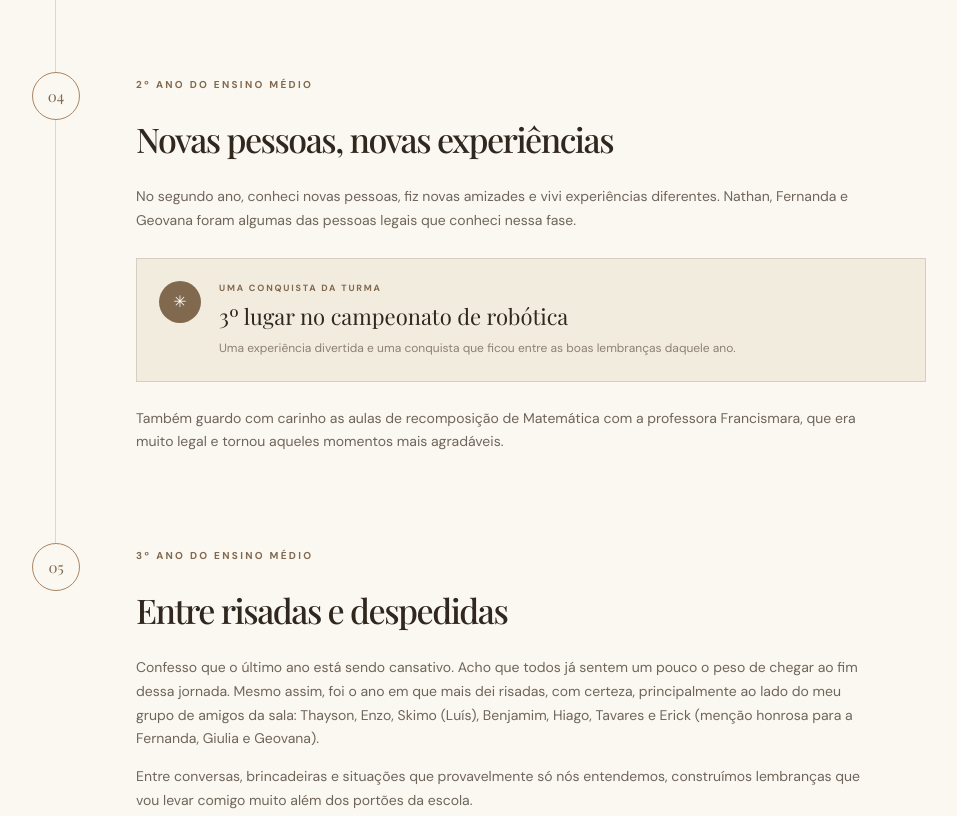
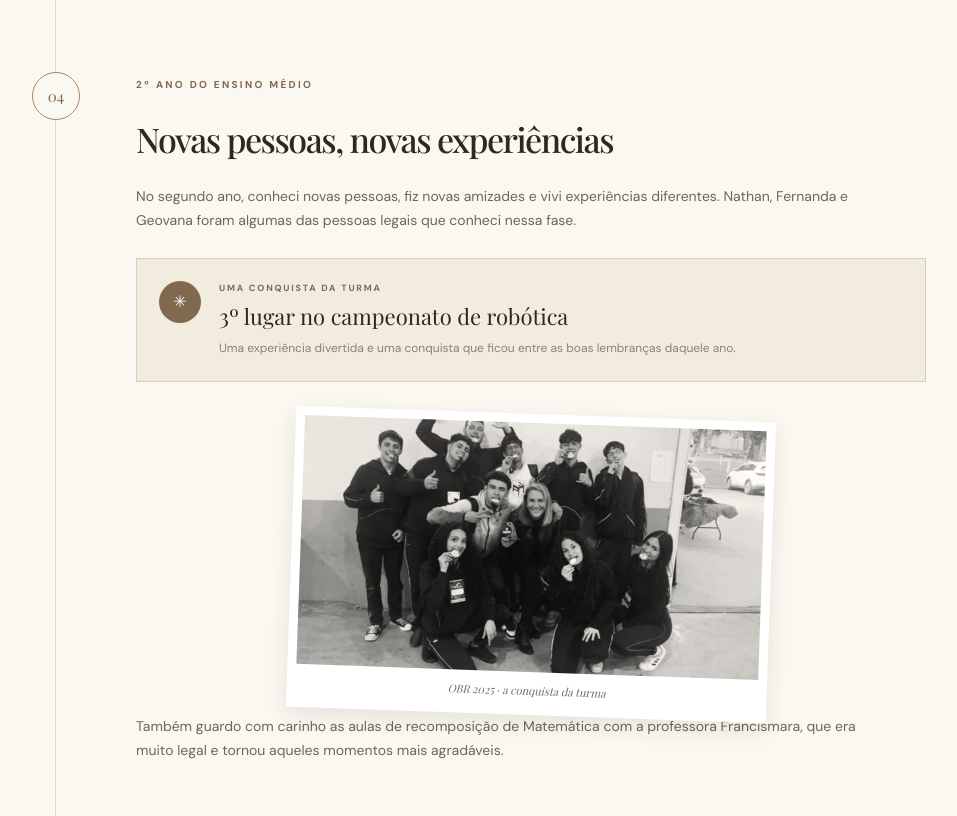
Before and after one commit to bryantzk0/Meu-legado-atualizado1, a plain HTML site: page index.html in a window 1280 px wide. Shown: the part 2894-3710 px from the top of the page, without its empty margins (108-1065 px from the left). Drawn offline with nearby package versions, Linux system fonts and the light colour scheme.

Commit message:
Update index.html

```diff
--- a/index.html
+++ b/index.html
@@ -42,7 +42,7 @@
         </div></div></article>
         <article class="timeline-item reveal"><div class="timeline-marker">02</div><div class="timeline-content"><p class="eyebrow">ENSINO FUNDAMENTAL</p><h3>Entre brincadeiras e novas amizades</h3><p>Durante o Ensino Fundamental, eu gostava bastante de brincar e conversar. Apesar disso, sempre fui um pouco tímido e tinha poucas amizades. Muitas vezes, tentava me aproximar de outras pessoas e fazer novos amigos, porque não gostava de ficar sozinho. Aos poucos, fui vivendo experiências e construindo lembranças dessa etapa.</p><div class="memory-quote">“Eu gostava de brincar e conversar, mas também era muito tímido.”</div></div></article>
         <article class="timeline-item reveal"><div class="timeline-marker">03</div><div class="timeline-content"><p class="eyebrow">1º ANO DO ENSINO MÉDIO</p><h3>Um mundo novo</h3><p>O início do Ensino Médio trouxe muitas novidades: uma escola nova, pessoas que eu ainda não conhecia e a oportunidade de construir novas amizades. Tudo parecia diferente, e foi um período de adaptação a essa nova etapa.</p><p>Algumas amizades fizeram parte daquele primeiro ano e seguiram caminhos diferentes. Outras permaneceram. Erick, Thayson e Enzo continuam presentes até hoje e são parte importante das lembranças que levo dessa fase.</p></div></article>
-        <article class="timeline-item reveal"><div class="timeline-marker">04</div><div class="timeline-content"><p class="eyebrow">2º ANO DO ENSINO MÉDIO</p><h3>Novas pessoas, novas experiências</h3><p>No segundo ano, conheci novas pessoas, fiz novas amizades e vivi experiências diferentes. Nathan, Fernanda e Geovana foram algumas das pessoas legais que conheci nessa fase.</p><div class="achievement-card"><span class="achievement-icon">✳</span><div><small>UMA CONQUISTA DA TURMA</small><strong>3º lugar no campeonato de robótica</strong><p>Uma experiência divertida e uma conquista que ficou entre as boas lembranças daquele ano.</p></div></div><p>Também guardo com carinho as aulas de recomposição de Matemática com a professora Francismara, que era muito legal e tornou aqueles momentos mais agradáveis.</p></div></article>
+        <article class="timeline-item reveal"><div class="timeline-marker">04</div><div class="timeline-content"><p class="eyebrow">2º ANO DO ENSINO MÉDIO</p><h3>Novas pessoas, novas experiências</h3><p>No segundo ano, conheci novas pessoas, fiz novas amizades e vivi experiências diferentes. Nathan, Fernanda e Geovana foram algumas das pessoas legais que conheci nessa fase.</p><div class="achievement-card"><span class="achievement-icon">✳</span><div><small>UMA CONQUISTA DA TURMA</small><strong>3º lugar no campeonato de robótica</strong><p>Uma experiência divertida e uma conquista que ficou entre as boas lembranças daquele ano.</p></div></div><div class="photo-grid" style="grid-template-columns:minmax(0,480px);justify-content:center"><figure class="polaroid tilt-right"><img style="aspect-ratio:auto" src="2ano-robotica.jpg" alt="Foto da turma em preto e branco, todos mordendo as medalhas do campeonato de robótica"><figcaption>OBR 2025 · a conquista da turma</figcaption></figure></div><p>Também guardo com carinho as aulas de recomposição de Matemática com a professora Francismara, que era muito legal e tornou aqueles momentos mais agradáveis.</p></div></article>
         <article class="timeline-item reveal"><div class="timeline-marker">05</div><div class="timeline-content"><p class="eyebrow">3º ANO DO ENSINO MÉDIO</p><h3>Entre risadas e despedidas</h3><p>Confesso que o último ano está sendo cansativo. Acho que todos já sentem um pouco o peso de chegar ao fim dessa jornada. Mesmo assim, foi o ano em que mais dei risadas, com certeza, principalmente ao lado do meu grupo de amigos da sala: Thayson, Enzo, Skimo (Luís), Benjamim, Hiago, Tavares e Erick (menção honrosa para a Fernanda, Giulia e Geovana).</p><p>Entre conversas, brincadeiras e situações que provavelmente só nós entendemos, construímos lembranças que vou levar comigo muito além dos portões da escola.</p><div class="photo-grid single-photo"><figure class="polaroid tilt-left"><img src="3ano-turma.jpg" alt="Foto da turma do 3º ano reunida no gramado da escola, de camiseta preta, fazendo poses divertidas"><figcaption>Risadas e lembranças do último ano</figcaption></figure></div><div class="memory-quote">“Às vezes, os momentos mais simples acabam se tornando os mais especiais.”</div><div class="small-story"><span>UM DIA DIFERENTE</span><h4>Trabalho de Química na casa do Thayson</h4><p>Este ano, fui à casa do Thayson com Erick e Enzo para fazer um trabalho de Química. O que poderia ser apenas mais uma atividade escolar acabou sendo um momento muito legal, resenhamos, estragamos, bagunçamos, escutamos e cozinhamos, mas o trabalho foi feito </p></div></div></article>
       </div>
     </section>
```
